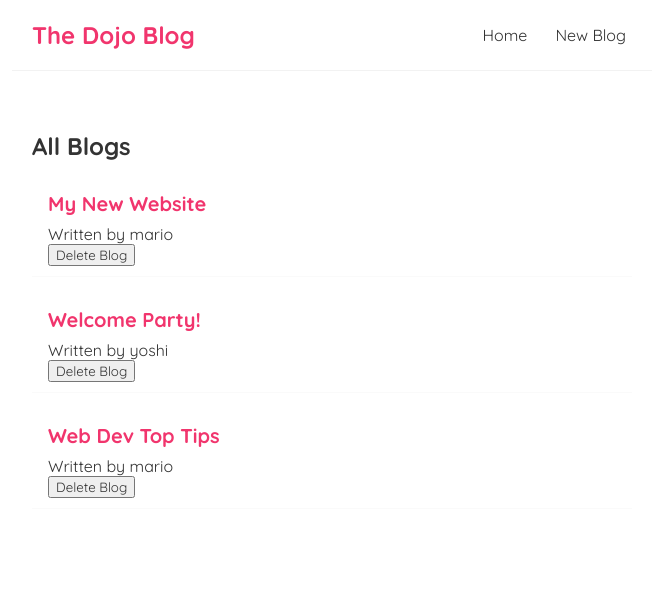
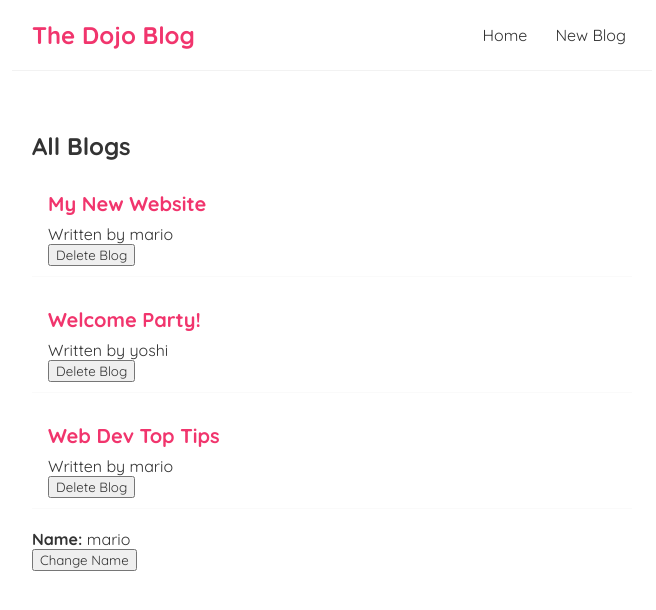
Before and after one commit to kulotsystems/react-thenetninja, a React (Vite) app: page / in a window 1280 px wide. Shown: the top 610 px of the page, without its empty margins (308-964 px from the left). Built offline with nearby package versions, Linux system fonts and the light colour scheme.

Commit message:
Lesson 15: useEffect Dependencies.

```diff
--- a/src/Home.jsx
+++ b/src/Home.jsx
@@ -8,6 +8,8 @@
         { id: 3, title: 'Web Dev Top Tips', body: 'lorem ipsum...', author: 'mario' }
     ]);
 
+    const [name, setName] = useState('mario');
+
     const handleDelete = (id) => {
         const newBlogs = blogs.filter(blog => blog.id !== id);
         setBlogs(newBlogs);
@@ -15,13 +17,16 @@
 
     useEffect(() => {
         console.log('use effect ran');
-        console.log(blogs);
-    });
+        console.log(name);
+    }, [name]);
 
 
     return (
         <div className="home">
             <BlogList blogs={blogs} title="All Blogs" handleDelete={handleDelete} />
+
+            <p><b>Name: </b>{ name }</p>
+            <button onClick={() => setName('luigi') }>Change Name</button>
         </div>
     );
 };
```
